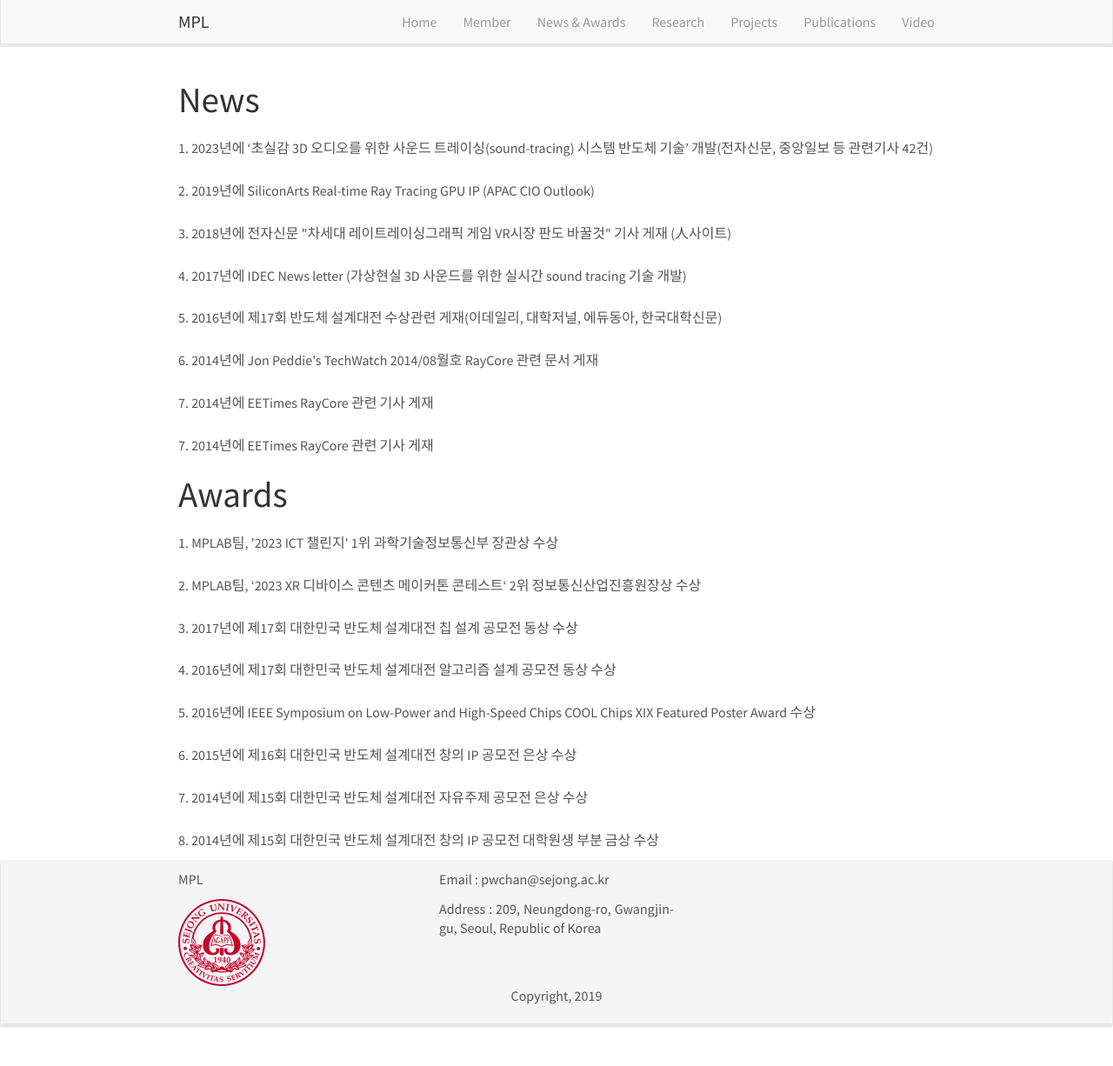
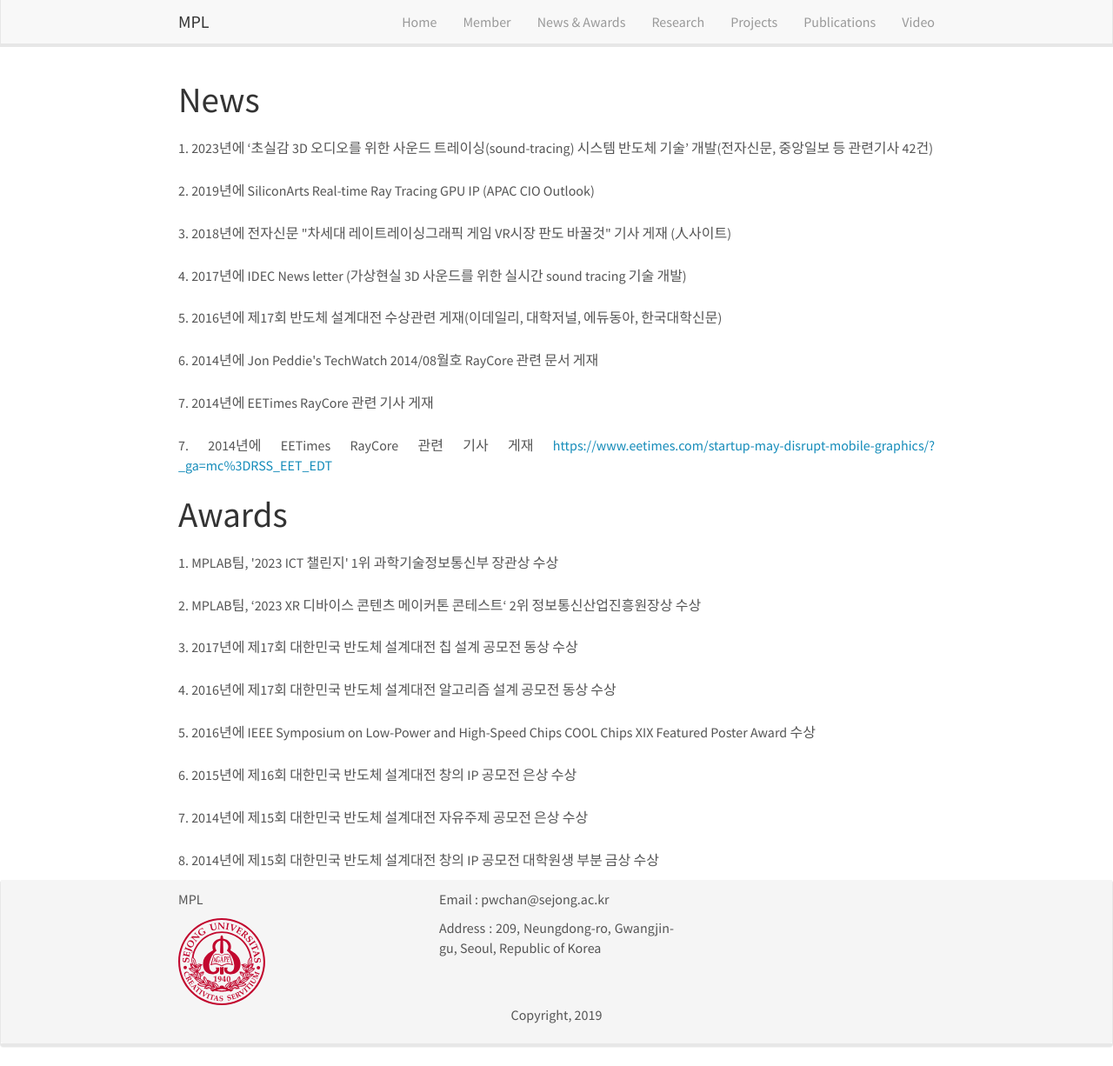
Before and after one commit to MPLRayman/webtest2, a Jekyll site: the page built from _pages/news.html, in a window 1280 px wide and 1226 px high. Shown: the whole window at 87% size. Built offline with Jekyll 4.4.1, drawn with Linux system fonts in a browser that asks for light colours; nearby versions of some CDN libraries; some of the changed lines change nothing that is shown.

Commit message:
Update news.yml

```diff
--- a/_data/news.yml
+++ b/_data/news.yml
@@ -5,4 +5,4 @@
 - content: 5. 2016년에 제17회 반도체 설계대전 수상관련 게재(이데일리, 대학저널, 에듀동아, 한국대학신문)
 - content: 6. 2014년에 Jon Peddie's TechWatch 2014/08월호 RayCore 관련 문서 게재
 - content: 7. 2014년에 EETimes RayCore 관련 기사 게재
-- content: 7. 2014년에 EETimes RayCore 관련 기사 게재 <a href="https://www.eetimes.com/startup-may-disrupt-mobile-graphics/?_ga=mc%3DRSS_EET_EDT" target="_blank"></a>
+- content: 7. 2014년에 EETimes RayCore 관련 기사 게재 <a href="https://www.eetimes.com" target="_blank">https://www.eetimes.com/startup-may-disrupt-mobile-graphics/?_ga=mc%3DRSS_EET_EDT</a>
```
